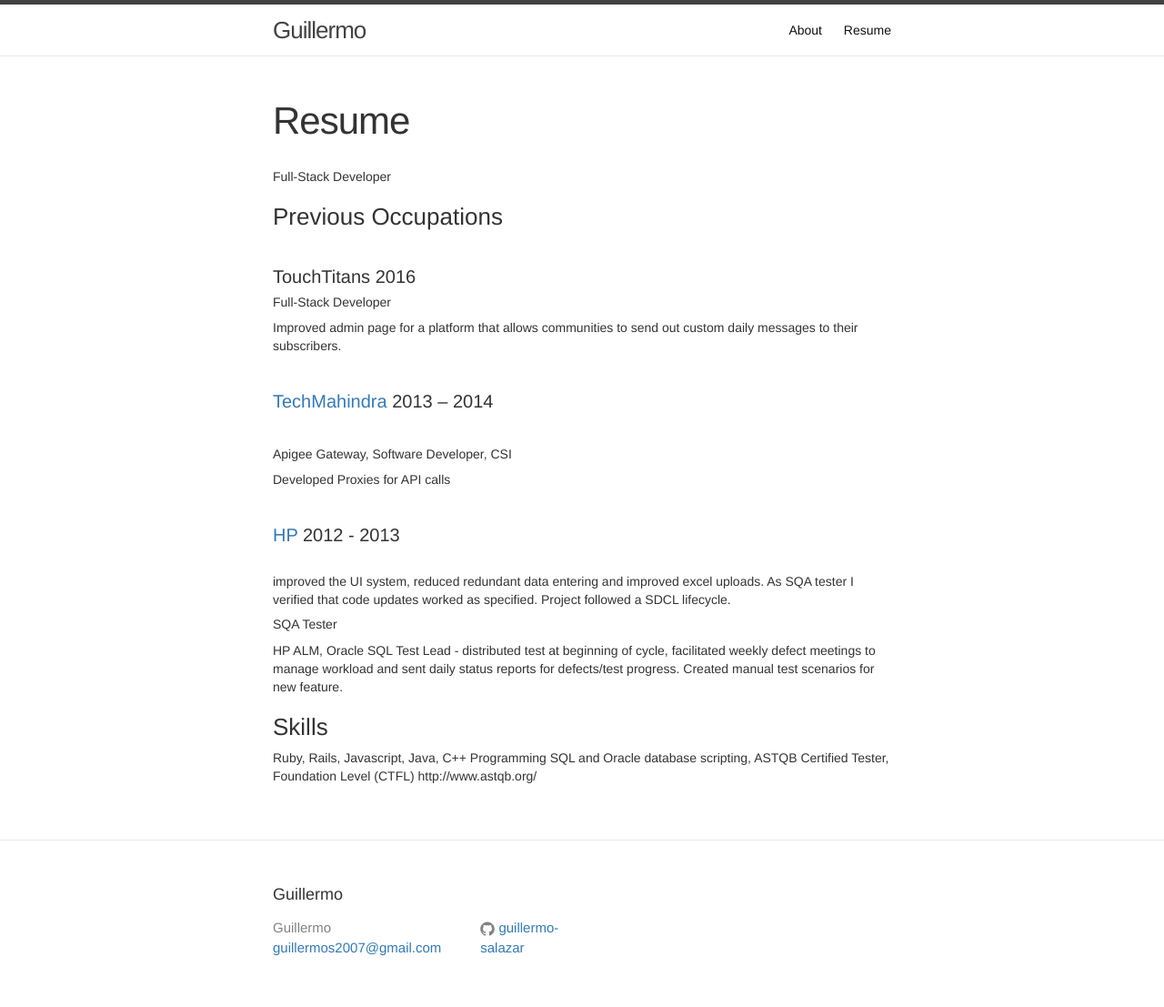
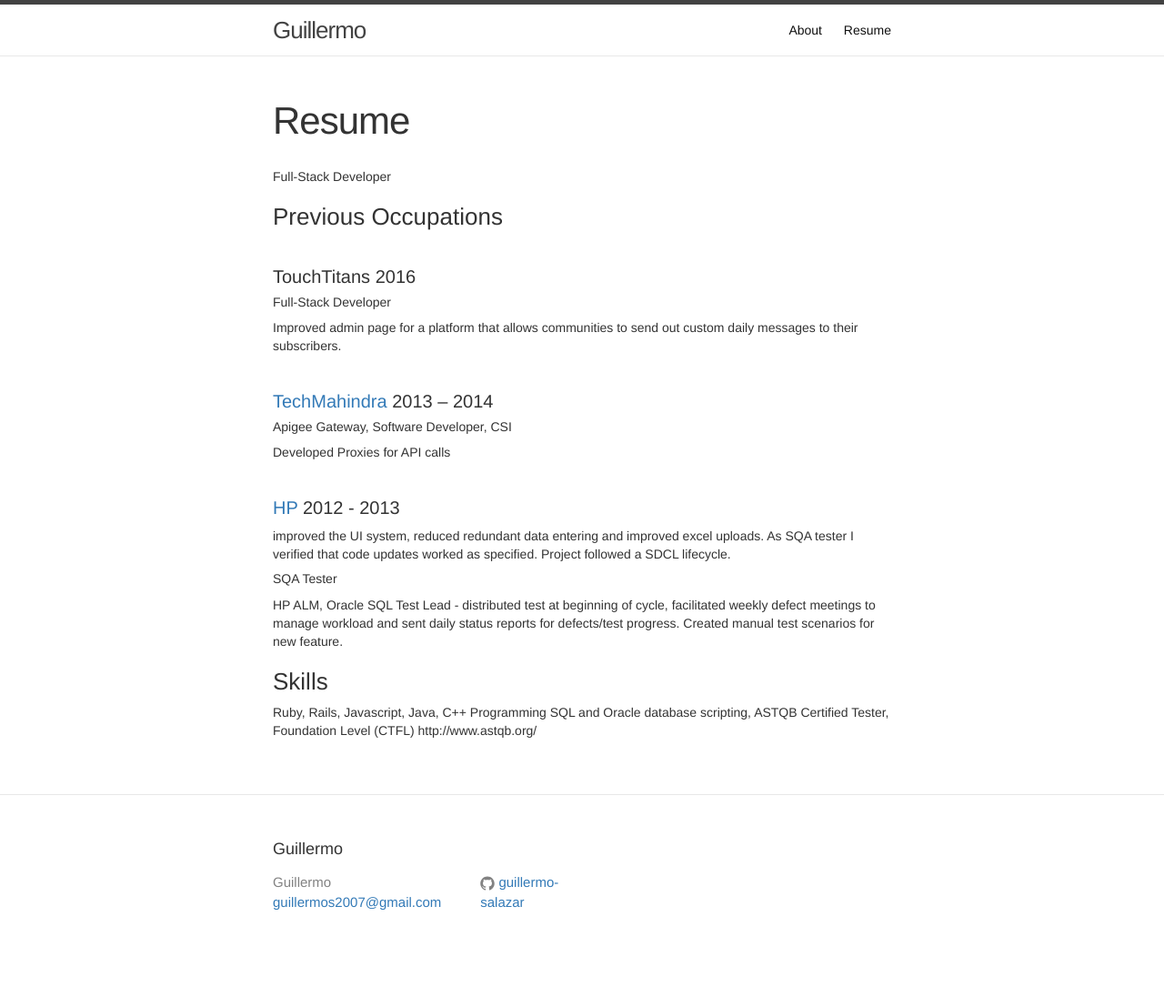
Before and after one commit to guillermo-salazar/guillermo-salazar.github.io, a Jekyll site: the page built from resume/index.html, in a window 1280 px wide. Shown: the whole page at 91% size. Built offline with Jekyll 4.4.1, drawn with Linux system fonts in a browser that asks for light colours; nearby versions of some CDN libraries; after the commit the page ends 1057 px from its top, so only the background shows below that.

```diff
--- a/resume/index.html
+++ b/resume/index.html
@@ -13,13 +13,13 @@ Full-Stack Developer
   Improved admin page for a platform that allows communities to send out custom daily messages to their subscribers.
 </p>
 <br>
-<h4><a href="http://www.techmahindra.com/">TechMahindra</a>	2013 – 2014</h4><br>
+<h4><a href="http://www.techmahindra.com/">TechMahindra</a>	2013 – 2014</h4>
 <h5>Apigee Gateway, Software Developer, CSI</h5>
 <p>
 Developed Proxies for API calls
 </p>
 <br>
-<h4><a href="http://www.hp.com/">HP</a> 2012 - 2013</h4><br>
+<h4><a href="http://www.hp.com/">HP</a> 2012 - 2013</h4>
 improved the UI system, reduced redundant data entering and improved excel uploads. As SQA tester I verified that code updates worked as specified. Project followed a SDCL lifecycle.
 <h5>	SQA Tester</h5>
 HP ALM, Oracle SQL
```
